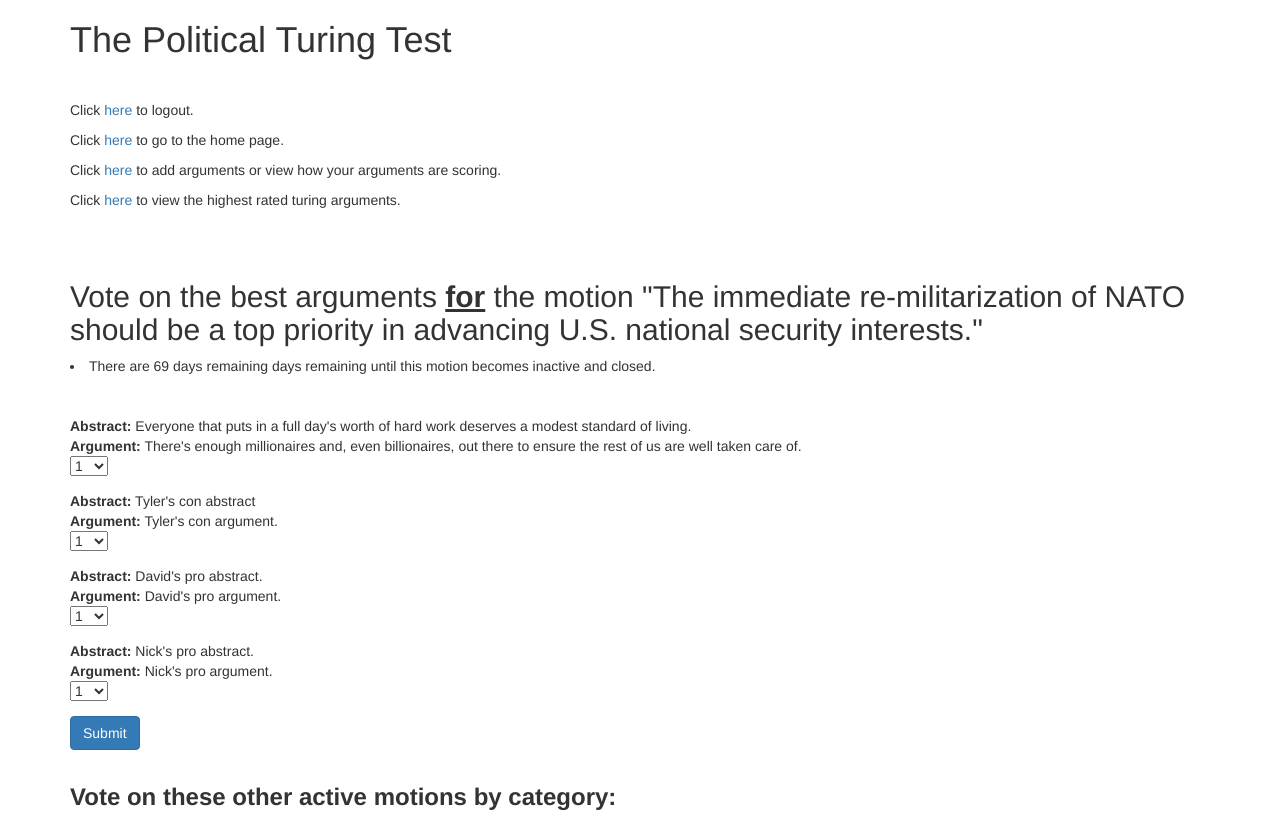
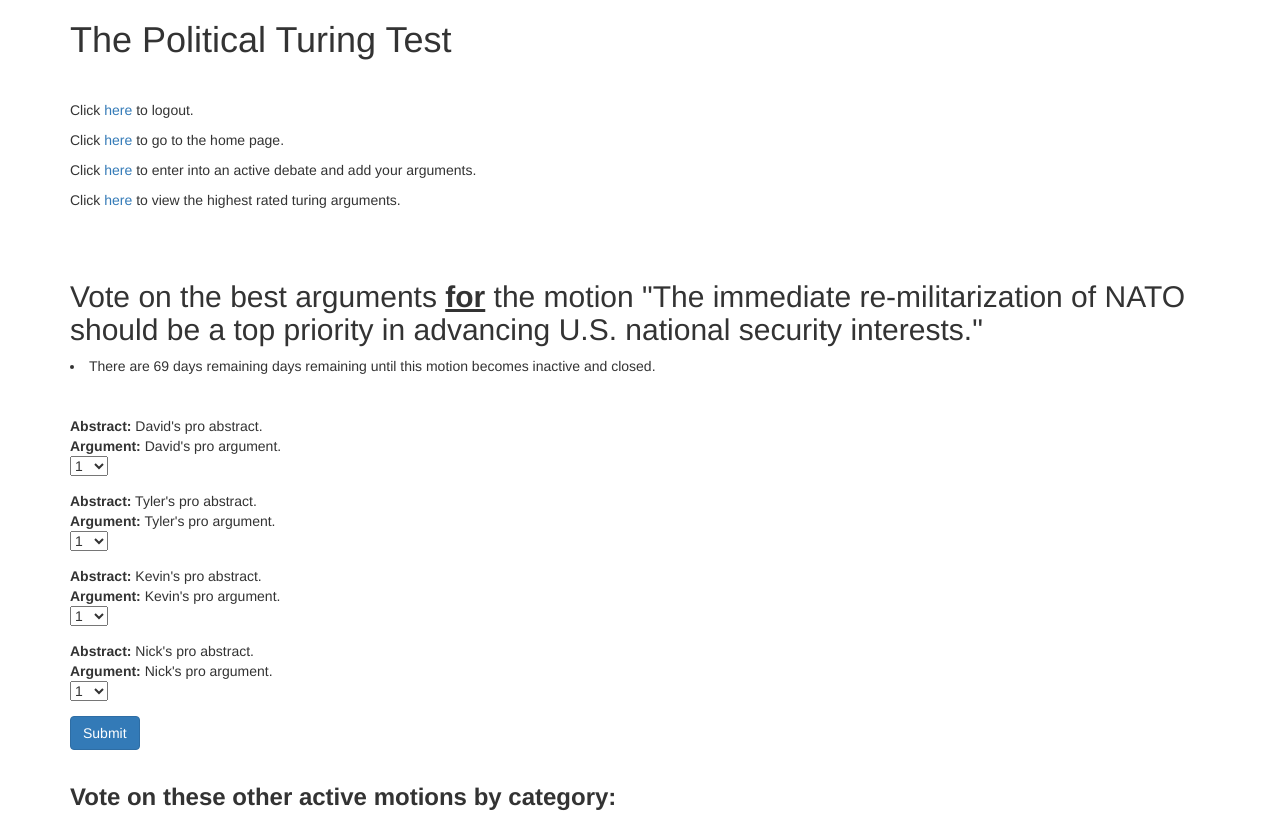
Before and after one commit to tzane/IdeaTuringTest, a Flask app: page /voting/2 in a window 1280 px wide. Run offline with Flask 2, Linux system fonts and the light colour scheme; a user stored in the database is signed in; data comes from the database, SQL or seed files in the repository; both versions use the stored data as it was after the commit; some libraries are stand-ins or nearby versions.

Commit message:
Modified voting

```diff
--- a/app.py
+++ b/app.py
@@ -143,10 +143,12 @@ def voting(topic_number):
     other_motion_ids = tuple(motion[0] for motion in other_users)
     if user_motion[0].user_procon == True:
         session['user_status'] = True
-        displayable_arguments = Argument.query.join(Motion, User).filter(Motion.user_procon == True, User.id != session['user_id']).all()
+        print "Current user: ", session['user_id']
+        displayable_arguments = Argument.query.join(Motion, Topic).filter(Argument.procon == True, Topic.id == topic_number).all()
     else:
         session['user_status'] = False
-        displayable_arguments = Argument.query.join(Motion, User).filter(Motion.user_procon == False, User.id != session['user_id']).all()
+        displayable_arguments = Argument.query.join(Motion, Topic).filter(Argument.procon == False, Topic.id == topic_number).all()
+    displayable_arguments = [arg for arg in displayable_arguments if arg.author_id != session['user_id']]
     arguments = random.sample(displayable_arguments, 4)
     topic = db.session.query(Topic).filter_by(id = topic_number)[0]
     session['argument_ids'] = [argument.id for argument in arguments]
--- a/templates/index.html
+++ b/templates/index.html
@@ -14,7 +14,7 @@
       </p>
       <p>Click <a href="/logout">here</a> to logout.</p>
       <p>Click <a href="/">here</a> to go to the home page.</p>
-      <p>Click <a href="/arguments">here</a> to add arguments or view how your arguments are scoring.</p>
+      <p>Click <a href="/arguments">here</a> to enter into an active debate and add your arguments.</p>
       <p>Click <a href="/turingarguments/topic/{{ randnum }}/topscoring">here</a> to view the highest rated turing arguments.</p>
       <br><br>
       {% if user_status %}
```
Also changed, not shown: arguments.db, db_create.py (line endings or trailing spaces).
